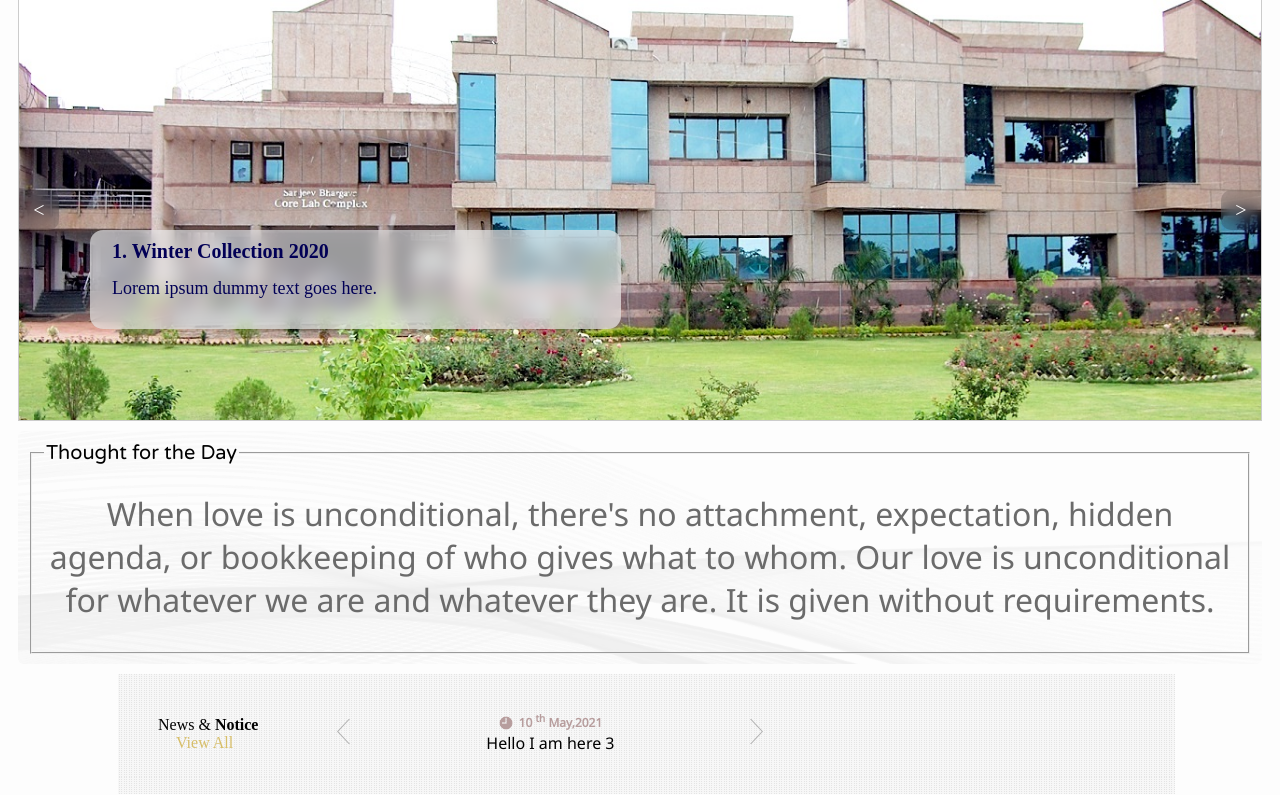
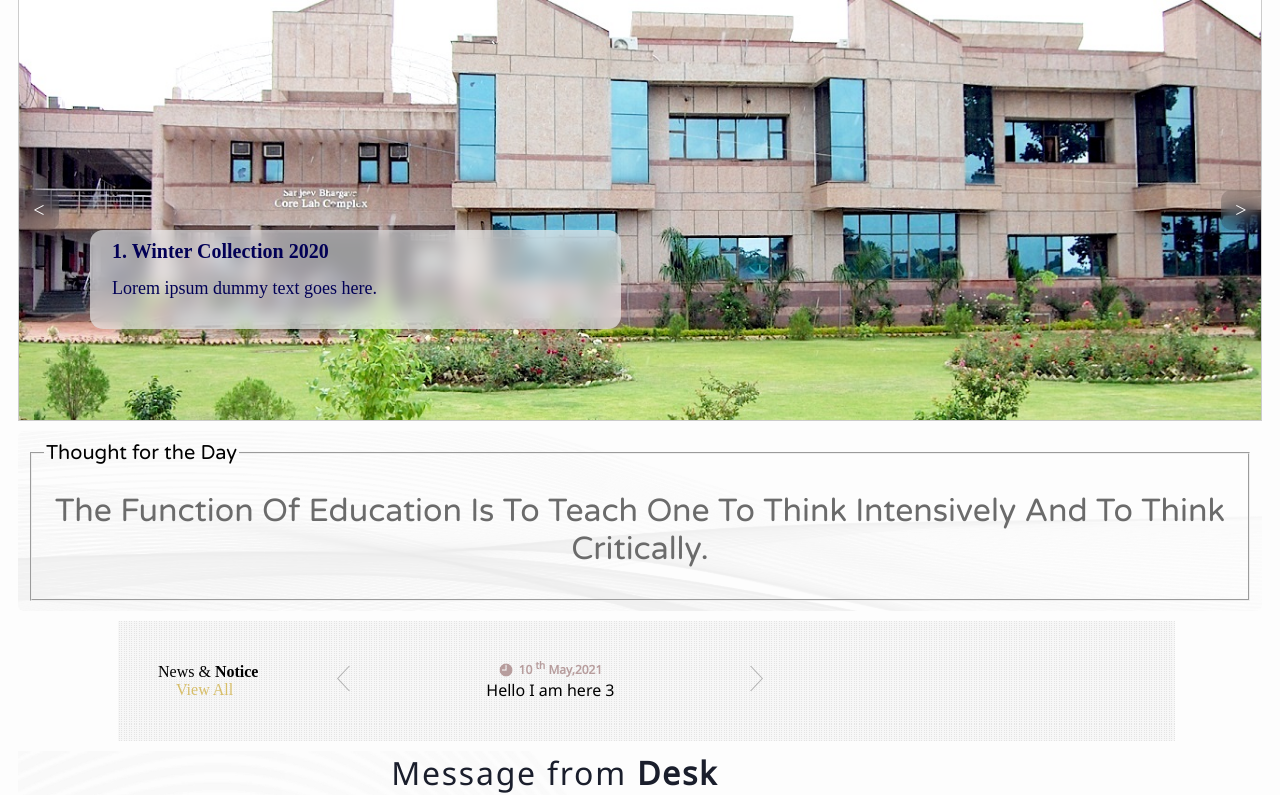
Before and after one commit to Hemant2000-karens/InstituteWebsite, a PHP site: page / in a window 1280 px wide. Shown: the part 285-1080 px from the top of the page. Run offline with PHP 8.4, Linux system fonts and the light colour scheme.

Commit message:
bugs fixed
comit and changed thought of the day

```diff
--- a/en/index.php
+++ b/en/index.php
@@ -29,8 +29,8 @@
   <div class="thought_for_Day">
     <fieldset>
       <legend>Thought for the Day</legend>
-        <h1 style="text-align:center; color:#6b6b6b;font-family:'Noto Sans', sans-serif;
-  font-weight: 250;">When love is unconditional, there's no attachment, expectation, hidden agenda, or bookkeeping of who gives what to whom. Our love is unconditional for whatever we are and whatever they are. It is given without requirements.</h1>
+        <h1 style="text-align:center; color:#6b6b6b;font-family:'Varela Round', sans-serif;
+  font-weight: 250;">The Function Of Education Is To Teach One To Think Intensively And To Think Critically.</h1>
     </fieldset>
   </div>
 
--- a/en/navbar.php
+++ b/en/navbar.php
@@ -9,6 +9,7 @@
       <a href="me.iiitdmj.ac.in">Mechanical Engineering(M.E)</a>
       <a href="Ece.iiitdmj.ac.in">Electrical and Electronics Engineering(EC.E)</a>
       <a href="design.iiitdmj.ac.in">Design(B.Des)</a>
+      <a href="ns.iiitdmj.ac.in">Natural Science(N.S)</a>
     </div>
   </div>
 
```
